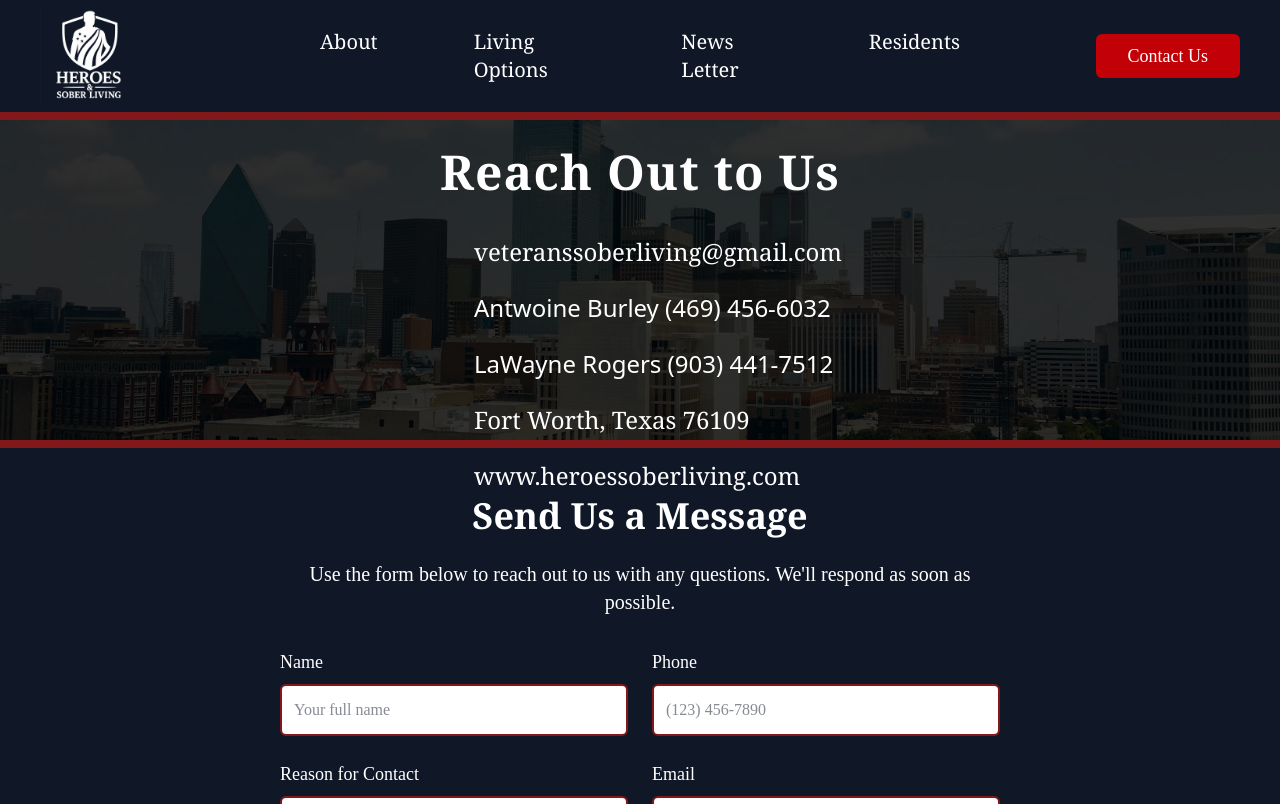
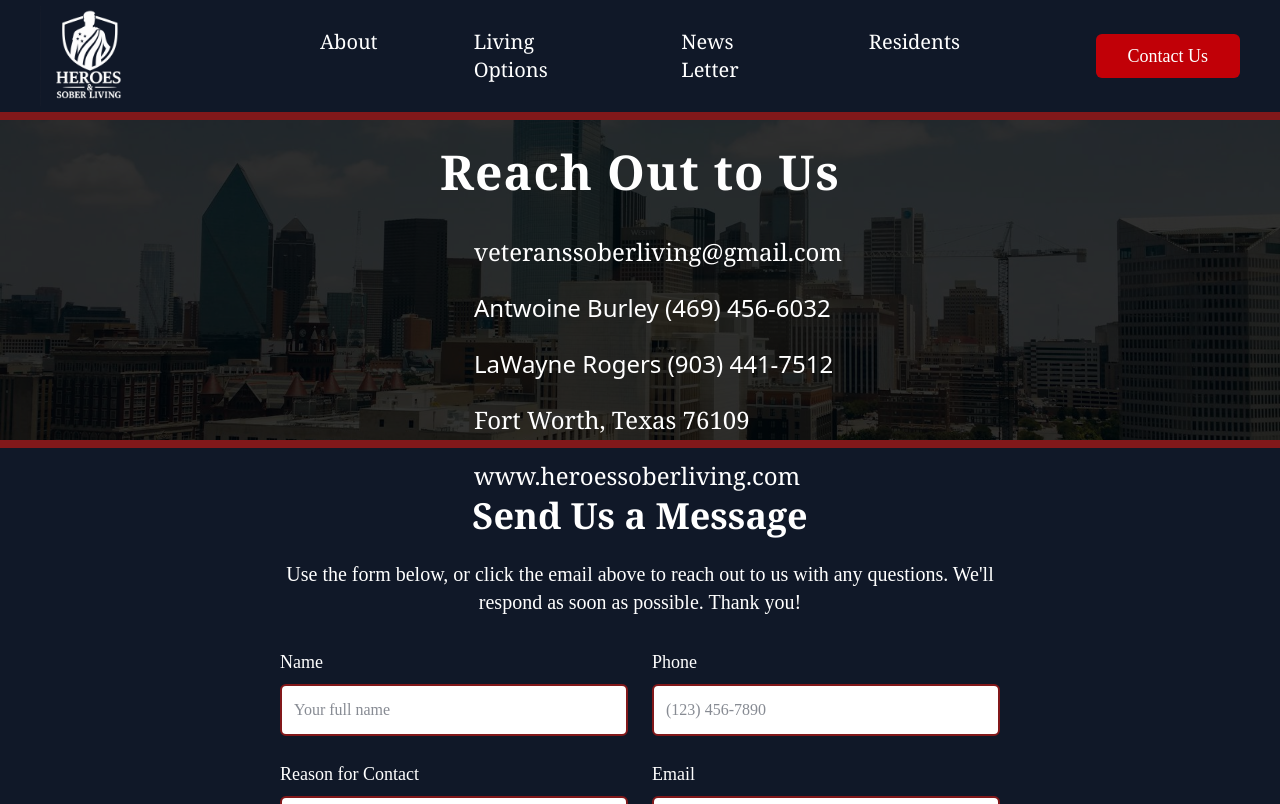
Before and after one commit to VEAJAY/Heroes-Sober-Living, a Next.js app: page /contact in a window 1280 px wide. Shown: the top 804 px of the page. Built offline with nearby package versions, Linux system fonts and the light colour scheme; some icons are missing; a web font is replaced by a local one.

Commit message:
Hot fix for email

```diff
--- a/app/contact/page.tsx
+++ b/app/contact/page.tsx
@@ -63,7 +63,9 @@ export default function Contact() {
             <div className="font-serif sm:text-2xl text-white grid grid-cols-1 sm:gap-6">
               <div className="flex items-center space-x-3">
                 <Email className="!w-6 !h-6" />
-                <p>veteranssoberliving@gmail.com</p>
+                <a href="mailto:veteranssoberliving@gmail.com">
+                  veteranssoberliving@gmail.com
+                </a>
               </div>
 
               <div className="flex items-center space-x-3">
@@ -107,8 +109,8 @@ export default function Contact() {
             Send Us a Message
           </h2>
           <p className="text-white sm:text-xl text-center mb-8">
-            Use the form below to reach out to us with any questions. We'll
-            respond as soon as possible.
+            Use the form below, or click the email above to reach out to us with
+            any questions. We'll respond as soon as possible. Thank you!
           </p>
 
           <form
--- a/app/footer.tsx
+++ b/app/footer.tsx
@@ -55,7 +55,9 @@ export default function Footer() {
         <div className="flex flex-col text-left space-y-4 text-lg font-serif">
           <div className="flex items-center space-x-3">
             <Email className="text-white !w-6 !h-6" />
-            <p>veteranssoberliving@gmail.com</p>
+            <a href="mailto:veteranssoberliving@gmail.com">
+              veteranssoberliving@gmail.com
+            </a>
           </div>
 
           <div className="flex items-center space-x-3">
--- a/lib/resend.ts
+++ b/lib/resend.ts
@@ -27,7 +27,7 @@ export const sendEmail = async ({
 }) => {
   await resend.emails.send({
     from: "contact@send.heroesandsoberliving.com",
-    to: "veaseyjayland3@gmail.com",
+    to: "veteranssoberliving@gmail.com",
     replyTo: email,
     subject: `New Contact: ${reason}`,
     html: `
```
